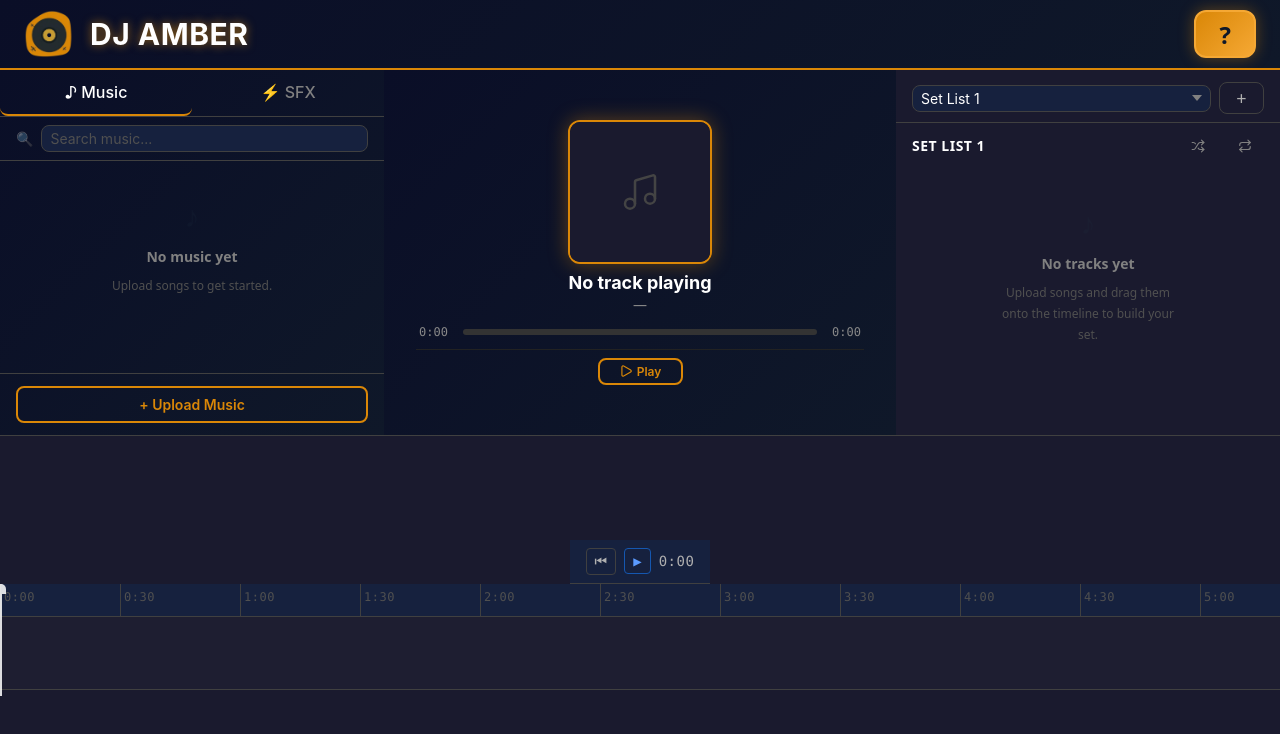
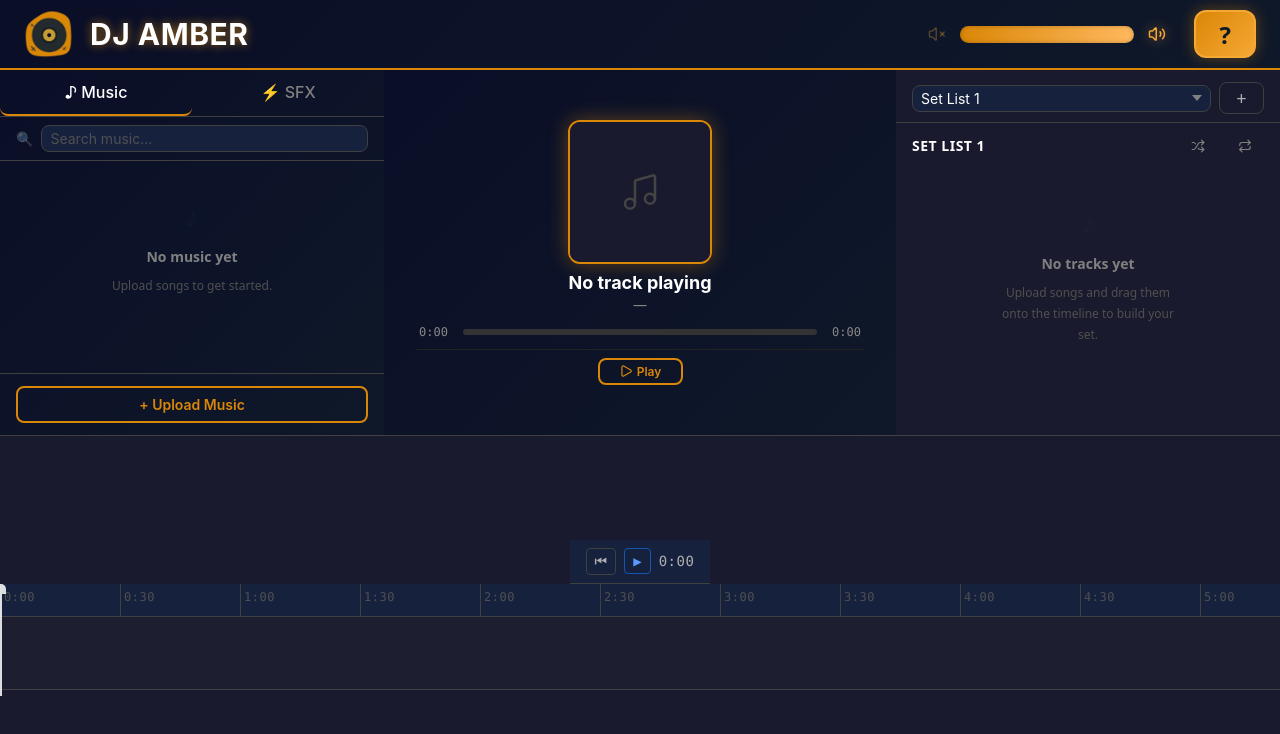
Before and after one commit to hashmapenjoyer/DJ-AMBER, a React (Vite) app: page / in a window 1280 px wide. Shown: the top 734 px of the page. Built offline with nearby package versions, Linux system fonts and the light colour scheme.

Commit message:
add feature/master-volume-control

```diff
--- a/src/App.tsx
+++ b/src/App.tsx
@@ -18,6 +18,7 @@ const INITIAL_SET_LISTS: SetListRecord[] = [
 
 function App() {
   const { engine } = useAudioEngine();
+  const [masterVolume, setMasterVolume] = useState(1);
   const [setLists, setSetLists] = useState<SetListRecord[]>(INITIAL_SET_LISTS);
   const [activeSetListId, setActiveSetListId] = useState<string>(DEFAULT_SET_LIST_ID);
   const [libraryItems, setLibraryItems] = useState<LibraryItem[]>([]);
@@ -189,9 +190,14 @@ function App() {
     }
   };
 
+  const handleMasterVolumeChange = (value: number) => {
+    setMasterVolume(value);
+    engine.volume.setMaster(value);
+  };
+
   return (
     <div className="app-container">
-      <NavBar />
+      <NavBar masterVolume={masterVolume} onMasterVolumeChange={handleMasterVolumeChange} />
       <div className="middle-section">
         <MusicLibrary
           items={libraryItems}
--- a/src/components/NavBar.tsx
+++ b/src/components/NavBar.tsx
@@ -1,10 +1,17 @@
-import { useState } from 'react';
+import { useState, type CSSProperties } from 'react';
+import { VolumeX, Volume2 } from 'lucide-react';
 import HelpModal from './HelpModal';
 import logo from '../assets/logo.png';
 import '../styles/navbar.css';
 
-export default function NavBar() {
+interface NavBarProps {
+  masterVolume: number;
+  onMasterVolumeChange: (value: number) => void;
+}
+
+export default function NavBar({ masterVolume, onMasterVolumeChange }: NavBarProps) {
   const [showHelp, setShowHelp] = useState(false);
+  const volumePercent = Math.round(masterVolume * 100);
 
   return (
     <>
@@ -19,6 +26,36 @@ export default function NavBar() {
 
         {/* Right Section: Help Button */}
         <div className="navbar-right">
+          <div className="navbar-volume">
+            <button
+              className={`navbar-volume-icon ${volumePercent === 0 ? 'lit' : 'dim'}`}
+              onClick={() => onMasterVolumeChange(0)}
+              aria-label="Mute"
+              title="Mute"
+            >
+              <VolumeX size={18} />
+            </button>
+            <input
+              id="master-volume"
+              className="navbar-volume-slider"
+              type="range"
+              min={0}
+              max={100}
+              step={1}
+              value={volumePercent}
+              onChange={(event) => onMasterVolumeChange(Number(event.target.value) / 100)}
+              aria-label="Master volume"
+              style={{ '--volume-percent': `${volumePercent}%` } as CSSProperties}
+            />
+            <button
+              className={`navbar-volume-icon ${volumePercent > 0 ? 'lit' : 'dim'}`}
+              onClick={() => onMasterVolumeChange(1)}
+              aria-label="Max volume"
+              title="Max volume"
+            >
+              <Volume2 size={18} />
+            </button>
+          </div>
           <button
             className="navbar-help-btn"
             onClick={() => setShowHelp(true)}
--- a/src/styles/navbar.css
+++ b/src/styles/navbar.css
@@ -56,6 +56,92 @@
   flex: 0 0 auto;
 }
 
+.navbar-volume {
+  display: flex;
+  align-items: center;
+  gap: var(--space-2);
+  padding: 0 var(--space-2);
+}
+
+.navbar-volume-icon {
+  background: none;
+  border: none;
+  cursor: pointer;
+  padding: 4px;
+  display: flex;
+  align-items: center;
+  justify-content: center;
+  border-radius: var(--br-sm);
+  transition: color 0.2s ease, filter 0.2s ease, transform 0.15s ease;
+}
+
+.navbar-volume-icon.lit {
+  color: #f5a834;
+  filter: drop-shadow(0 0 6px rgba(245, 168, 52, 0.6));
+}
+
+.navbar-volume-icon.dim {
+  color: rgba(245, 168, 52, 0.3);
+  filter: none;
+}
+
+.navbar-volume-icon:hover {
+  color: #ffb85e;
+  filter: drop-shadow(0 0 8px rgba(255, 184, 94, 0.7));
+  transform: scale(1.15);
+}
+
+.navbar-volume-icon:active {
+  transform: scale(0.95);
+}
+
+.navbar-volume-slider {
+  --volume-percent: 100%;
+  width: 150px;
+  height: 1px;
+  border-radius: 999px;
+  appearance: none;
+  cursor: pointer;
+  border: none;
+  background:
+    linear-gradient(
+      to right,
+      #da8707 0%,
+      #ffb85e var(--volume-percent),
+      rgba(255, 184, 94, 0.18) var(--volume-percent),
+      rgba(255, 184, 94, 0.18) 100%
+    );
+  box-shadow: inset 0 0 4px rgba(0, 0, 0, 0.25);
+}
+
+.navbar-volume-slider::-webkit-slider-runnable-track {
+  height: 6px;
+  background: transparent;
+}
+
+.navbar-volume-slider::-webkit-slider-thumb {
+  appearance: none;
+  width: 0;
+  height: 6px;
+  background: transparent;
+  border: none;
+  box-shadow: none;
+}
+
+.navbar-volume-slider::-moz-range-track {
+  height: 6px;
+  border: none;
+  background: transparent;
+}
+
+.navbar-volume-slider::-moz-range-thumb {
+  width: 0;
+  height: 6px;
+  background: transparent;
+  border: none;
+  box-shadow: none;
+}
+
 .navbar-help-btn {
   width: 48px;
   height: 48px;
```
